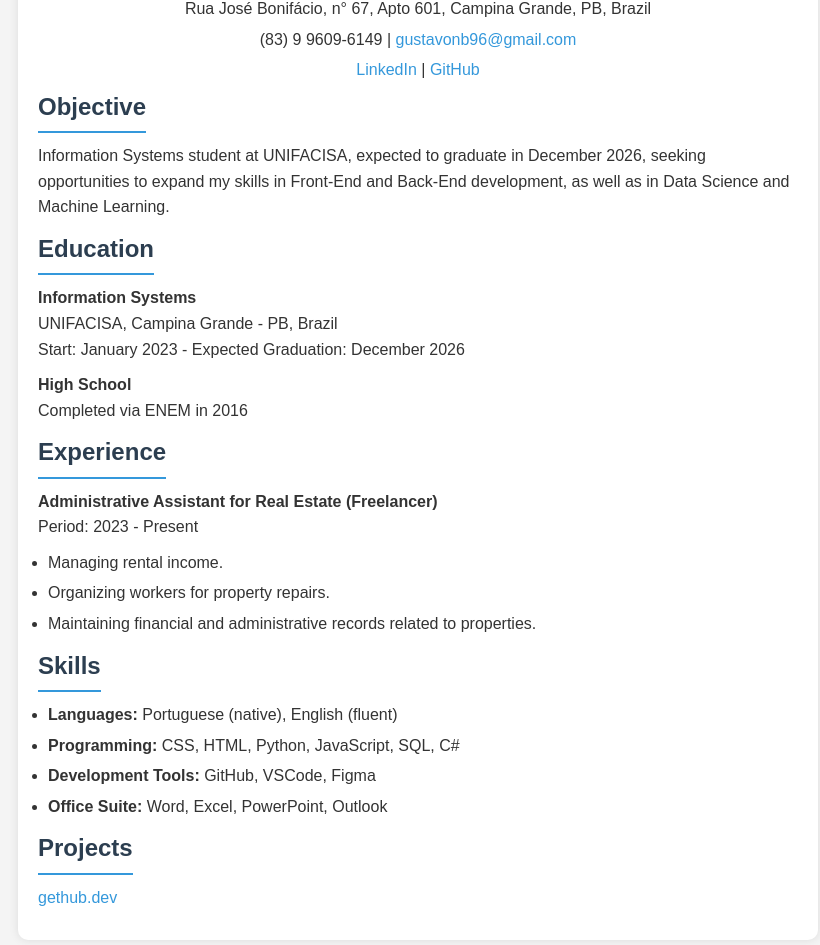
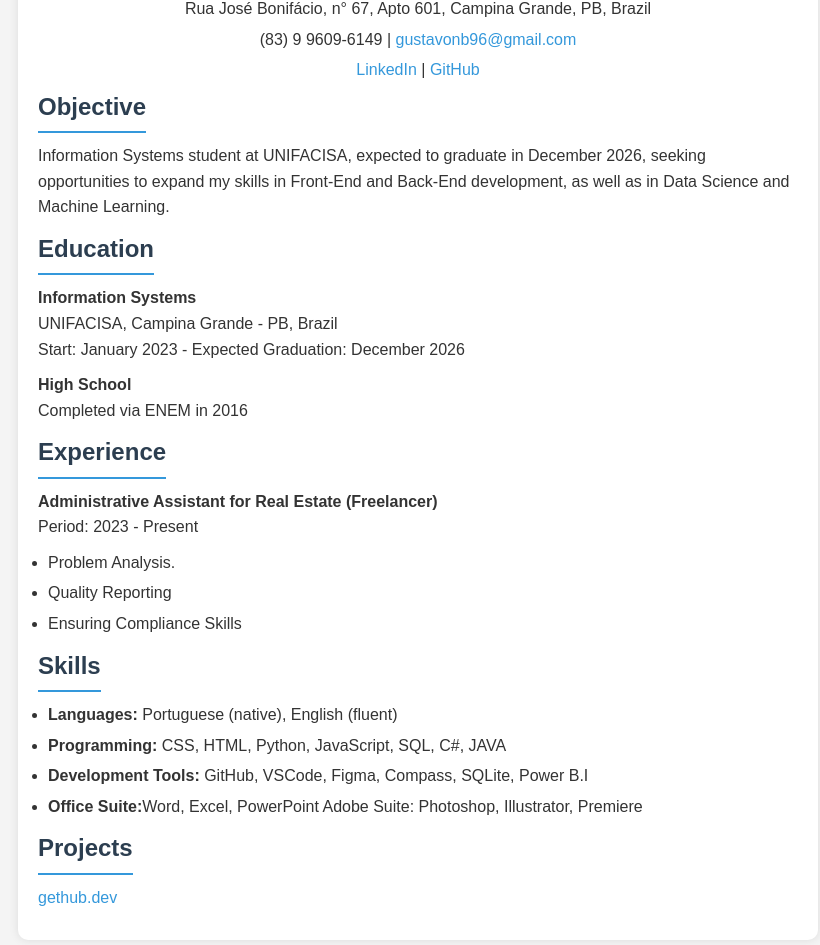
Before and after one commit to GustavoNDC/Curriculo, a plain HTML site: page ingles.html in a window 1280 px wide. Shown: the part 103-1048 px from the top of the page, without its empty margins (222-1042 px from the left). Drawn offline with Linux system fonts and the light colour scheme.

Commit message:
Update ingles.html

```diff
--- a/ingles.html
+++ b/ingles.html
@@ -29,18 +29,18 @@
             <h2>Experience</h2>
             <p><strong>Administrative Assistant for Real Estate (Freelancer)</strong><br>Period: 2023 - Present</p>
             <ul>
-                <li>Managing rental income.</li>
-                <li>Organizing workers for property repairs.</li>
-                <li>Maintaining financial and administrative records related to properties.</li>
+                <li>Problem Analysis.</li>
+                <li>Quality Reporting</li>
+                <li>Ensuring Compliance Skills</li>
             </ul>
         </section>
         <section>
             <h2>Skills</h2>
             <ul>
                 <li><strong>Languages:</strong> Portuguese (native), English (fluent)</li>
-                <li><strong>Programming:</strong> CSS, HTML, Python, JavaScript, SQL, C#</li>
-                <li><strong>Development Tools:</strong> GitHub, VSCode, Figma</li>
-                <li><strong>Office Suite:</strong> Word, Excel, PowerPoint, Outlook</li>
+                <li><strong>Programming:</strong> CSS, HTML, Python, JavaScript, SQL, C#, JAVA</li>
+                <li><strong>Development Tools:</strong> GitHub, VSCode, Figma, Compass, SQLite, Power B.I</li>
+                <li><strong>Office Suite:</strong>Word, Excel, PowerPoint Adobe Suite: Photoshop, Illustrator, Premiere</li>
             </ul>
         </section>
         <section>
```
